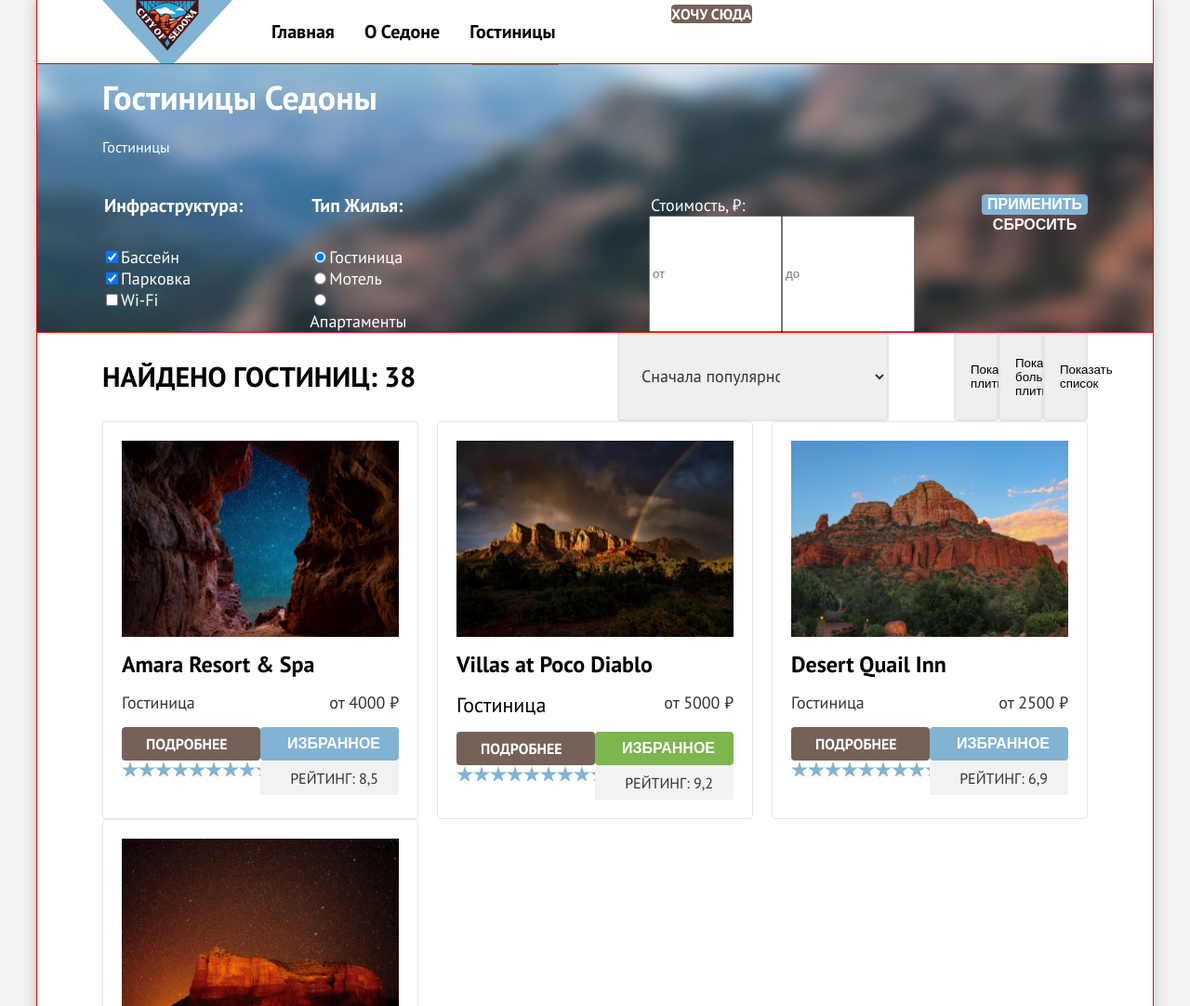
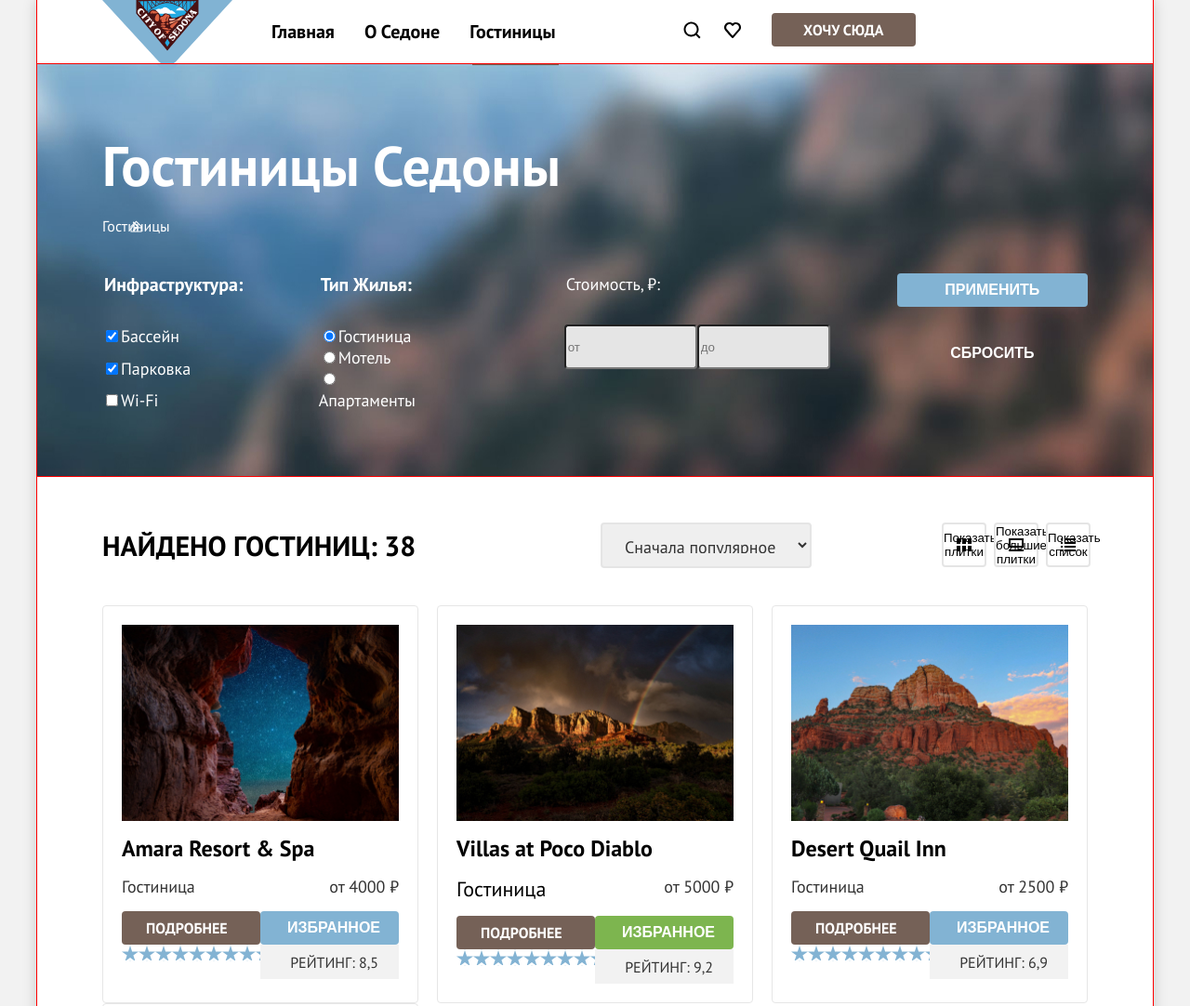
Before and after one commit to imgada/2206827-sedona-36, a plain HTML site: page catalog.html in a window 1280 px wide. Shown: the top 1082 px of the page at 93% size. Drawn offline with Linux system fonts and the light colour scheme.

Commit message:
Добавляет сетки по компонентам

```diff
--- a/catalog.html
+++ b/catalog.html
@@ -16,7 +16,7 @@
       <nav class="navigation">
         <ul class="navigation-list">
          <li class="navigation-item">
-           <a class="navigation-link " href="index.html">Главная</a>
+           <a class="navigation-link" href="index.html">Главная</a>
          </li>
          <li class="navigation-item">
            <a class="navigation-link" href="#">О Седоне</a>
@@ -27,14 +27,14 @@
         </ul>
         <ul class="navigation-list user-list">
           <li class="user-item">
-           <a  href="#">
+           <a class="user-shearch" href="#">
              <span class="visually-hidden" >поиск</span> </a>
           </li>
           <li class="user-item">
-            <a href="#"> <span class="visually-hidden" >избранное</span> </a>
+            <a class="user-like" href="#"> <span class="visually-hidden" >избранное</span> </a>
           </li>
           <li class="user-item">
-            <a class="button button-all" href="#">хочу сюда</a>
+            <a class="button user-button-here" href="#">хочу сюда</a>
           </li>
         </ul>
       </nav>
@@ -45,7 +45,7 @@
      <h1 class="header-inner-title"> Гостиницы Седоны</h1>
       <ol class="breadcrumbs">
         <li class="breadcrumbs-item">
-         <a class="breadcrumbs-link visually-hidden" href="index.html">Главная</a>
+         <a class="breadcrumbs-link breadcrumbs-link-home visually-hidden" href="index.html">Главная</a>
         </li>
          <li class="breadcrumbs-item">
          <a class="breadcrumbs-link">Гостиницы</a>
@@ -115,9 +115,9 @@
         <option value="cheap">Сначала дешёвое</option>
         <option value="expensive">Сначала дорогое</option>
        </select>
-       <button class="view" type="button">Показать плитки</button>
-       <button class="view" type="button">Показать большие плитки</button>
-       <button class="view" type="button">Показать список</button>
+       <button class="view tiles" type="button ">Показать плитки</button>
+       <button class="view big-tiles" type="button">Показать большие плитки</button>
+       <button class="view list-results" type="button">Показать список</button>
        </div>
        <!-- карточки гостиниц-->
        <ol class="hotel-list">
@@ -202,24 +202,29 @@
    <section class="subscribe-catalog">
     <b class="action">Подпишитесь на рассылку</b>
     <p class="info">Только полезная информация и никакого спама, честное бойскаутское!</p>
-     <form class="subscription-form" action="https://echo.htmlacademy.ru/" method="get">
-       <input class="subscribe-input"  type="email" placeholder="Ваш e-mail">
-       <button class="button" type="submit">Подписаться</button>
+    <form class="subscribe-form" action="https://echo.htmlacademy.ru/" method="get">
+      <label class="subscribe">
+      <input class="subscribe-input" type="email" placeholder="Ваш e-mail">
+      </label>
+      <button class="button subscribe-button " type="submit">Подписаться</button>
      </form>
    </section>
  </main>
  <footer class="page-footer">
   <h2 class="visually-hidden">Контакты</h2>
   <ul class="social">
-    <li> <a class="social-link  social-link-vk" href="https://vk.com/htmlacademy"></a></li>
-    <li> <a class="social-link social-link-telegram" href="https://t.me/htmlacademy"></a></li>
-    <li> <a class="social-link social-link-youtube" href="https://www.youtube.com/user/htmlacademy"></a></li>
+  <li> <a class="social-link  social-link-vk" href="https://vk.com/htmlacademy"></a>
+  </li>
+  <li> <a class="social-link social-link-telegram" href="https://t.me/htmlacademy"></a>
+  </li>
+  <li> <a class="social-link social-link-youtube" href="https://www.youtube.com/user/htmlacademy"></a>
+  </li>
   </ul>
-   <p>
-   <a class="contacts-phone" href="tel:88128121212">+7(812)812-12-12</a> <!--обязательно с телефоном нужно ставить тег address?-->
+  <p class="contacts">
+  <a class="contacts-phone" href="tel:88128121212">+7(812)812-12-12</a>
   </p>
   <a class="logo-htmlacademy" href="http://htmlacademy.ru">
-    <img  src="images/Logo-academy.svg" width="114.9" height="32.9" alt="станица разработчика">
+   <img src="images/Logo-academy.svg" width="114.9" height="32.9" alt="станица разработчика">
   </a>
 </footer>
 </div>
--- a/styles/styles.css
+++ b/styles/styles.css
@@ -76,8 +76,8 @@ body {
 
 .user-shearch {
 display: block;
-width: 18px;
-height: 18px;
+width: 44px;
+height: 64px;
 background-image: url("../images/search.svg");
 background-repeat: no-repeat;
 background-position: center;
@@ -86,15 +86,16 @@ padding: 0px 12px;
 }
 .user-like {
   display: block;
-width: 18px;
-height: 18px;
+width: 44px;
+height: 64px;
 background-image: url("../images/heart.svg");
 background-repeat: no-repeat;
 background-position:center;
 }
 .user-button-here {
+  display: block;
   padding: 8px 34px;
-  margin:14px 0 14px 20px;
+  margin:14px 0 14px 20px ;
 }
 /*.nobullet {
   list-style-type: none;
@@ -370,19 +371,21 @@ background-position:center;
   text-transform: uppercase;
   color:#000000;
   background-color:#ffffff;
-}
-.page-footer {
   display: flex;
   justify-content: space-between;
+  justify-content: ;
   padding: 40px 70px 30px 70px;
+  margin: 0;
 }
 .contacts {
+  display: block;
   width: 720px;
+  margin: 5px 0;
 }
 .social {
 display: flex;
 list-style-type: none;
-padding: 0 70px;
+padding: 0px;
 justify-content: flex-start;
 max-width: 183.5px;
 flex-grow: 1;
@@ -392,6 +395,12 @@ flex-grow: 1;
   text-align: center;
   text-decoration: none;
   text-transform: uppercase;
+}
+.logo-htmlacademy {
+  display: block;
+
+  margin: 8.5px 0 ;
+  padding: 0;
 }
 /* иконки скачут заразы,хотя всё по науке*/
 .social-link-vk {
@@ -471,17 +480,17 @@ padding: 0px, 10px, 0px, 10px;
   box-shadow: 0px 0px 15px rgba(0, 0, 0, 0.2);
   outline: 1px solid red;
 }
+
 .main-inner{
   color:#000000;
   background-color: #ffffff;
-
 }
 
 .container-filter {
   display: flex;
   flex-direction: column;
   margin: 0;
-  padding: 0 70px;
+  padding: 35px 70px 70px 70px;
   background-image: url("../images/background-filter.jpg");
   background-size: 100% 100%;
   background-repeat: no-repeat;
@@ -498,36 +507,39 @@ padding: 0px, 10px, 0px, 10px;
 .header-inner {
   display: flex;
   flex-direction: column;
-
 }
-.
 .header-inner-title{
+  display: block;
   font-weight: 700;
   font-size: 60px;
   line-height: 78px;
   width: 494.4px;
-  margin: 0;
-  padding: 35px 635.6px 8px 0px;
+  margin: 35px 565.6px 8px 0;
+  padding: 0;
 
 }
-.filter-ifra-title{
-  font-weight: 700;
-  font-size: 20px;
-  line-height: 24px;
-}
+
 /*хлебные крошки*/
 .breadcrumbs {
   display: flex;
   margin: 0%;
   padding: 8px 1016px 40px 0px;
   list-style-type: none;
-}
-.breadcrumbs{
   font-size: 16px;
   line-height: 21px;
 }
+/*выстроить я ряд svg и текст*/
 .breadcrumbs-link {
   color: inherit;
+  background-image:url("/images/breadcrubs-home.svg"), url("/images/icons-breadcrumbs.svg");
+  display: block, block;
+  Width: 12px, 6.39px;
+  Height: 12px,9.94px;
+  background-repeat: no-repeat,no-repeat;
+  background-position: center, center;
+  margin: 11.5px 10.5px 45.5px 0;
+  padding: 0;
+
 }
 /* флекс фильтров каталога*/
 .catalog-filter-form {
@@ -536,6 +548,7 @@ padding: 0px, 10px, 0px, 10px;
   padding: 0px;
 
 }
+
 .filter-ifra {
   display: flex;
   width: 150px;
@@ -544,17 +557,28 @@ padding: 0px, 10px, 0px, 10px;
   border-style: none;
 
 }
+.filter-ifra-title{
+  font-weight: 700;
+  font-size: 20px;
+  line-height: 24px;
+}
 .filter-ifra-list {
+  display: flex;
+  flex-direction: column;
   list-style-type: none;
+  justify-content: space-between;
   padding: 0;
   margin: 32px 38.43px 0 0;
 }
+/*апартаменты не влазят, переходят на строку ниже*/
 .filter-ifra-list-hote {
   margin: 32px 9.43px 0 0;
 }
 .filter-hotel {
+  padding-left: 9.43px; ;
   margin: 0 0 0 70px;
 }
+
 .filter-price {
   display: flex;
   max-width: 300px;
@@ -562,8 +586,15 @@ margin: 0 0 0 70px;
   margin-left: auto;
   border-style: none;
 }
+.catalog-filter-title {
+  width: 116.33px;
+  margin-bottom: 32px;
+}
 .input-size {
+  background-color: #E5E5E5;
   width: 143px;
+  height: 48px;
+  border-radius: 4px;
   padding: 12px, 20px, 12px, 20px
 }
 .button-filter {
@@ -579,21 +610,29 @@ padding: 0 0 0 70px;
 /* сетка результата поиска*/
 .sorting {
   display: flex;
-  padding: 0 70px;
+  padding: 50px 70px 40px 70px;
   margin: 0 auto;
 }
 .search-results {
-  width: 538px;
+  display: block;
+  min-width: 338px;
+  max-width: 350px;
+  height: 36px;
+  flex-wrap: nowrap;
   font-weight: 700;
   font-size: 30px;
   line-height: 36px;
   text-transform: uppercase;
+  margin-top: 6.5px;
+  margin-bottom: 6.5px;
+  margin-right: auto;
 }
 /* текст не помещается */
 .select-control {
   width: 292px;
+  height: 49px;
   box-sizing: border-box;
-  padding: 14px 99px 14px 20px;
+  padding: 14px 20px;
   margin: 0 70px 0 198px;
   font-weight: 400;
   font-size: 18px;
@@ -604,11 +643,29 @@ padding: 0 0 0 70px;
   border-radius: 4px
 }
 .view {
-  width: 48px;
-  padding: 17px 16px;
+  display: block;
   border: 2px solid #E5E5E5;
   border-radius: 4px;
-
+  background-color: #FFFFFF;
+  Width: 48px;
+  Height: 48px;
+  background-repeat:no-repeat;
+  background-position: center;
+  padding: 0;
+}
+.tiles {
+  background-image:url("/images/vector-view.svg");
+  margin-left:  70px;
+  margin-right: 8px;
+  padding: 0;
+}
+.big-tiles {
+  background-image:url("/images/vector-view2.svg");
+  margin-right: 8px;
+}
+.list-results {
+  background-image:url("/images/vector-view3.svg");
+  margin: 0;
 }
 /* карточки гостиниц*/
 /*сетки карточки*/
@@ -645,7 +702,6 @@ padding: 0 0 0 70px;
 .hotel-info {
   display: flex;
   flex-wrap: wrap;
-
   /* вообще, гриды тут были бы уместнее. Потому что они умеют делать gap - зазор между колонками. Но обойдёмся флексами. */
 }
 
@@ -658,10 +714,14 @@ padding: 0 0 0 70px;
   padding: 0 0 16px 0px;
 }
 .button-more  {
+  width: 140px;
+  height: 36px;
  padding:8px 26px;
  /*margin: 0 20px 16px 0;*/
 }
 .button-like {
+  width: 140px;
+  height: 36px;
   padding:8px 20px;
   /*margin: 0 0px 16px 0;*/
 }
@@ -743,13 +803,15 @@ padding: 0 0 0 70px;
 /*пагинация*/
 .pagination {
   display: flex;
+  margin: 40px 660px 60px 70px;
+  padding: 0;
 }
 .pagination-item {
   display: flex;
-
 }
 
 .pagination-link{
+  display: block;
   font-weight: 700;
   font-size: 20px;
   line-height: 36px;
@@ -757,7 +819,7 @@ padding: 0 0 0 70px;
   color: rgba(255, 255, 255, 1);
   background-color:#82B3D3;
   text-decoration: none;
-  margin: 0 8px;
+  margin: 0 4px;
   padding: 11.36px 24.55px 12.64px 23.45px;
   border-radius: 4px;
 }
@@ -766,6 +828,21 @@ padding: 0 0 0 70px;
   background-color:#F2F2F2;
 }
 /*подписка*/
+.subscribe-catalog {
+  color: rgba(255, 255, 255, 1);
+  display: flex;
+  flex-direction: column;
+  padding: 96px 0 104px 0;
+}
+.subscribe-catalog b {
+  margin: 0px 398px 20px 398px;
+  padding: 0;
+}
+.subscribe-catalog p {
+  color: rgba(255, 255, 255, 1);
+  margin: 0 362.5px 54px 362.5px;
+  padding: 0;
+}
 .subscribe-catalog {
   color: rgba(0, 0, 0, 1);
   background-color:#ffffff;
@@ -791,6 +868,12 @@ padding: 0 0 0 70px;
 .button-green {
   background-color:#7DB54F;
 }
+.catalog-filter-button {
+  width: ;
+  padding: 8px 50px;
+}
 .button-none{
   background-color: transparent;
+  padding: 8px 57.5px;
+  margin-top: 32px;
 }
```
Lines whose indentation alone changed are shown as unchanged.
